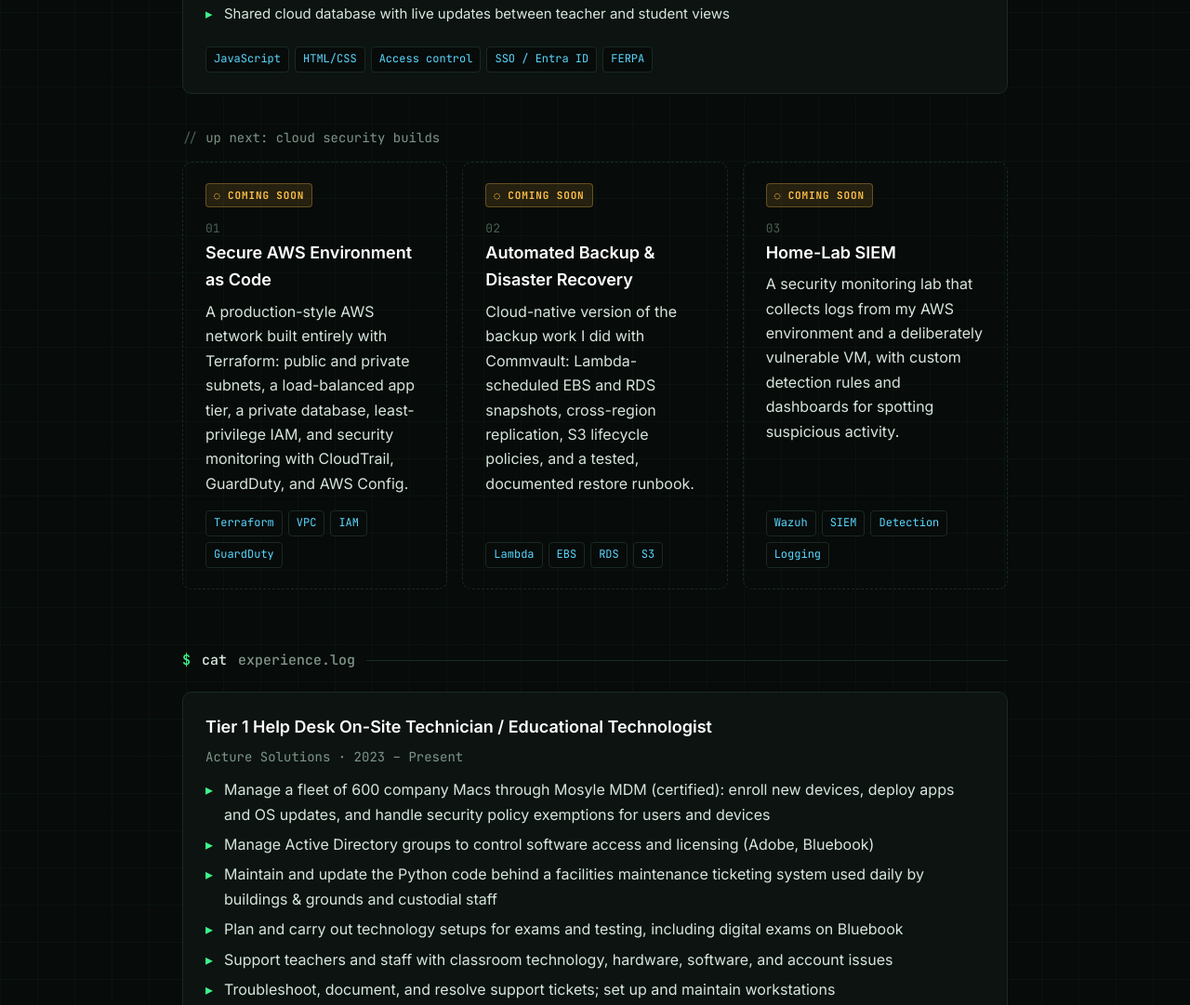
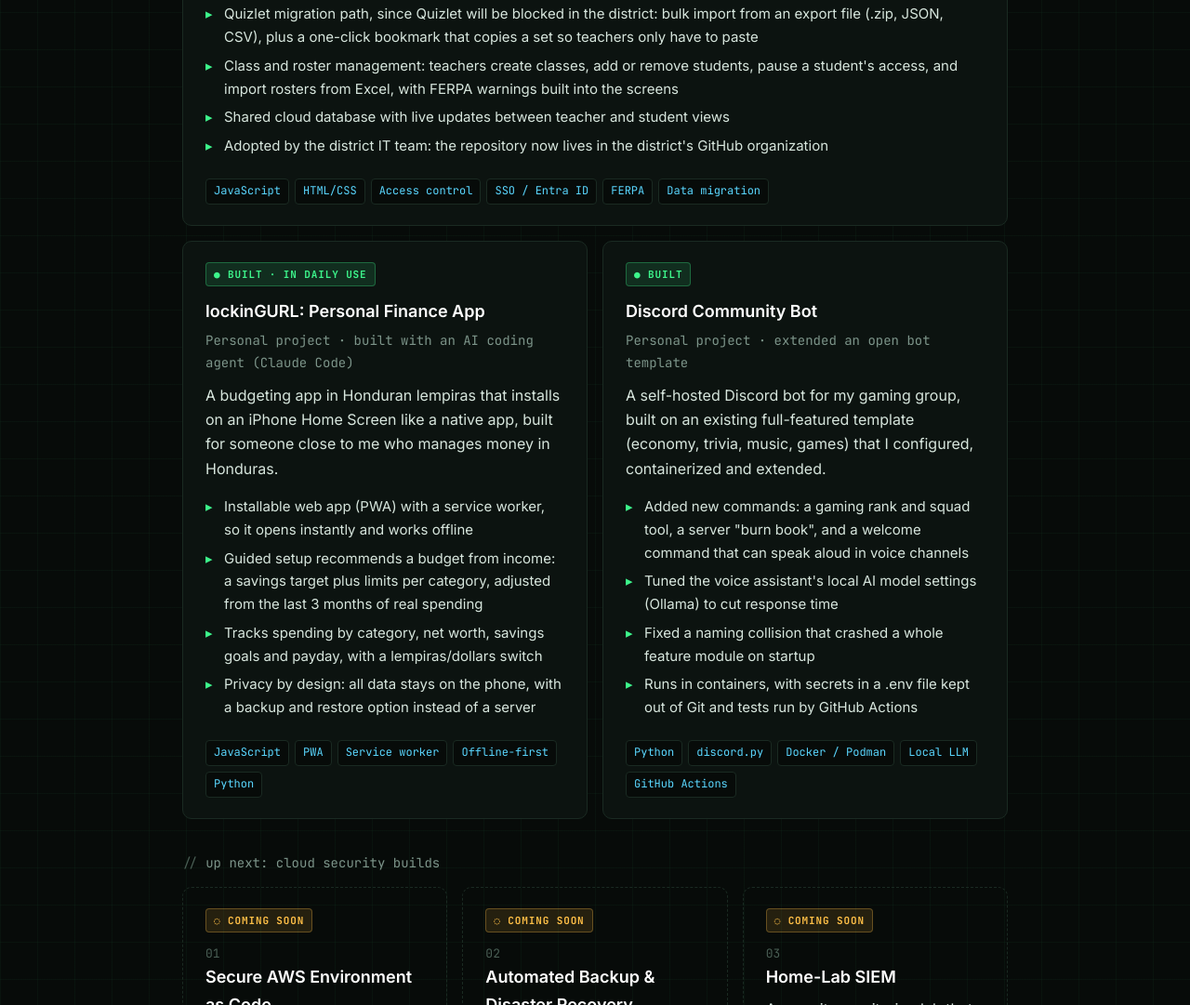
Before and after one commit to zuzu-nunes/zuzu-nunes.github.io, a plain HTML site: page index.html in a window 1280 px wide. Shown: the part 3107-4188 px from the top of the page at 93% size. Drawn offline with Linux system fonts and the light colour scheme.

Commit message:
Add lockinGURL and Discord bot cards; update Study Hall with Quizlet import, rosters, district adoption
Co-Authored-By: Claude Opus 5.5 <noreply@anthropic.com>

```diff
--- a/index.html
+++ b/index.html
@@ -371,9 +371,42 @@ const ME = {
         <li>Study time counts only active use (tab open and input in the last minute), so the numbers teachers see can be trusted</li>
         <li>Student privacy first: the prototype uses only fictional students, and real student data waits for district servers, in line with FERPA</li>
         <li>Built to move to Microsoft single sign-on: sign-in, class rosters, and storage are separate modules ready to swap for Entra ID (Azure AD) and a district API</li>
+        <li>Quizlet migration path, since Quizlet will be blocked in the district: bulk import from an export file (.zip, JSON, CSV), plus a one-click bookmark that copies a set so teachers only have to paste</li>
+        <li>Class and roster management: teachers create classes, add or remove students, pause a student's access, and import rosters from Excel, with FERPA warnings built into the screens</li>
         <li>Shared cloud database with live updates between teacher and student views</li>
+        <li>Adopted by the district IT team: the repository now lives in the district's GitHub organization</li>
       </ul>
-      <div class="tags"><span class="tag">JavaScript</span><span class="tag">HTML/CSS</span><span class="tag">Access control</span><span class="tag">SSO / Entra ID</span><span class="tag">FERPA</span></div>
+      <div class="tags"><span class="tag">JavaScript</span><span class="tag">HTML/CSS</span><span class="tag">Access control</span><span class="tag">SSO / Entra ID</span><span class="tag">FERPA</span><span class="tag">Data migration</span></div>
+    </div>
+    <div class="grid2">
+      <div class="card project">
+        <span class="badge live">Built · in daily use</span>
+        <h3>lockinGURL: Personal Finance App</h3>
+        <div class="meta">Personal project · built with an AI coding agent (Claude Code)</div>
+        <p>A budgeting app in Honduran lempiras that installs on an iPhone Home Screen like a native
+           app, built for someone close to me who manages money in Honduras.</p>
+        <ul class="points">
+          <li>Installable web app (PWA) with a service worker, so it opens instantly and works offline</li>
+          <li>Guided setup recommends a budget from income: a savings target plus limits per category, adjusted from the last 3 months of real spending</li>
+          <li>Tracks spending by category, net worth, savings goals and payday, with a lempiras/dollars switch</li>
+          <li>Privacy by design: all data stays on the phone, with a backup and restore option instead of a server</li>
+        </ul>
+        <div class="tags"><span class="tag">JavaScript</span><span class="tag">PWA</span><span class="tag">Service worker</span><span class="tag">Offline-first</span><span class="tag">Python</span></div>
+      </div>
+      <div class="card project">
+        <span class="badge live">Built</span>
+        <h3>Discord Community Bot</h3>
+        <div class="meta">Personal project · extended an open bot template</div>
+        <p>A self-hosted Discord bot for my gaming group, built on an existing full-featured template
+           (economy, trivia, music, games) that I configured, containerized and extended.</p>
+        <ul class="points">
+          <li>Added new commands: a gaming rank and squad tool, a server "burn book", and a welcome command that can speak aloud in voice channels</li>
+          <li>Tuned the voice assistant's local AI model settings (Ollama) to cut response time</li>
+          <li>Fixed a naming collision that crashed a whole feature module on startup</li>
+          <li>Runs in containers, with secrets in a .env file kept out of Git and tests run by GitHub Actions</li>
+        </ul>
+        <div class="tags"><span class="tag">Python</span><span class="tag">discord.py</span><span class="tag">Docker / Podman</span><span class="tag">Local LLM</span><span class="tag">GitHub Actions</span></div>
+      </div>
     </div>
 
     <div class="subhead">up next: cloud security builds</div>
```
